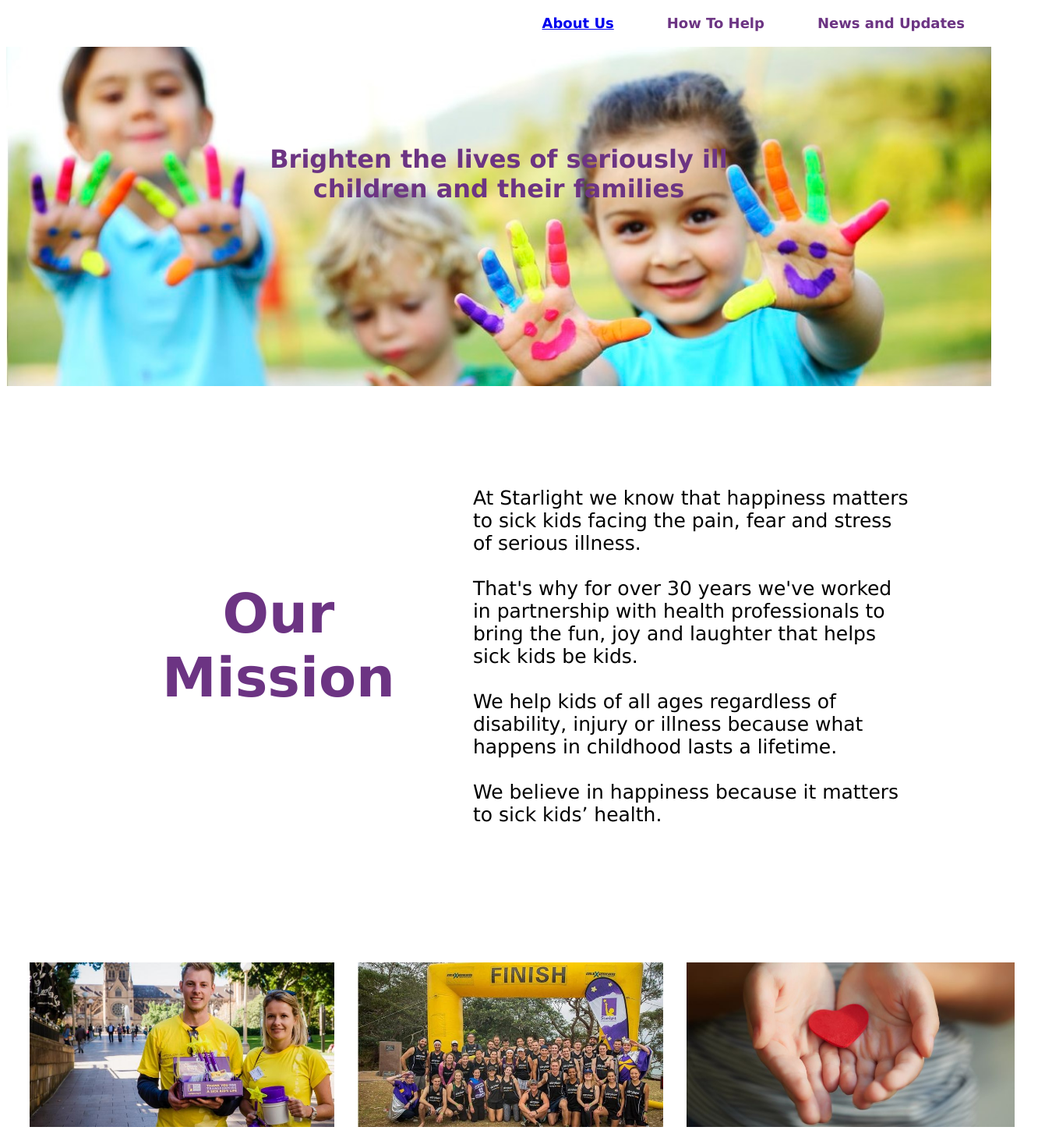
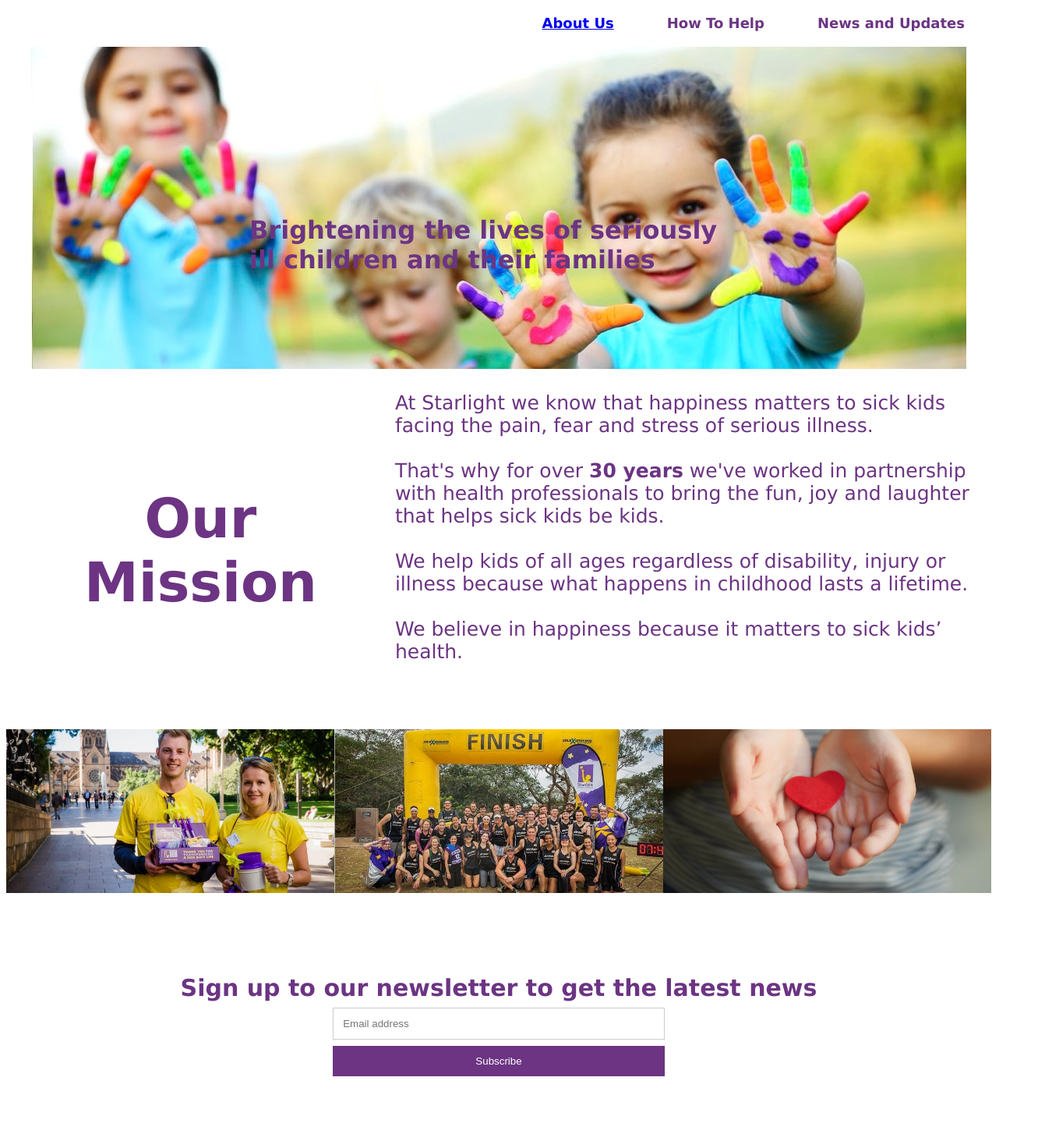
Before and after one commit to Mexican-Jesus/Starlight-Children-s-Foundation-Website, a plain HTML site: page index.html in a window 1280 px wide. Shown: the part 86-1540 px from the top of the page at 78% size, 1332 px wide, since content can reach past the window. Drawn offline with Linux system fonts and the light colour scheme; a script that the page names is missing.

Commit message:
cleanup code on landing page

```diff
--- a/aboutus.css
+++ b/aboutus.css
@@ -1,11 +1,16 @@
     .flex-container {
       display: flex;
       flex-direction: row;
+    }
+
+    #navbar {
       justify-content: flex-end;
     }
 
     .flex-container > div {
       background-color: #FFFFFF;
+      padding: 10px;
+
     }
 
     .brand {
@@ -33,7 +38,7 @@
       margin: 4px 2px;
       transition-duration: 0.4s;
       cursor: pointer;
-      font-family: verdana ;
+      font-family: verdana;
       font-weight: 900;
       font-size: 18px;
     }
@@ -48,3 +53,11 @@
       background-color: #6C3483;
       color: #FFFFFF;
     }
+
+    #ourpeople {
+      text-align: center;
+      justify-content: center;
+      font-family: verdana;
+      color:#6C3483;
+      font-size: 15px;
+    }
--- a/index.html
+++ b/index.html
@@ -13,13 +13,17 @@ Webpage for Starlight Children's foundation based on website proposal A2-->
 
   <body>
 
+
 <!--Logo-->
-    <img class='brand' src="Starlight_Logo.png" alt="Starlight Children's Foundation">
+    <img id="logo" src="Starlight_Logo.png" alt="Starlight Children's Foundation">
+
 
 <!--Nav Bar-->
-    <div class="flex-container">
+    <div id="navbar" class="flex-container">
       <div>
-        <button class="button button1"><a href="aboutus.html">About Us</a></button>
+        <button class="button button1">
+          <a href="aboutus.html">About Us</a>
+        </button>
       </div>
 
       <div>
@@ -31,24 +35,26 @@ Webpage for Starlight Children's foundation based on website proposal A2-->
       </div>
     </div>
 
+
 <!--Welcome-->
-    <div class="container">
-      <img src="Happy_Kids.jpg" alt="Starlight Kids" class="responsive">
-      <div class="centered">
-        <p style="font-size:2.5vw;">Brighten the lives of seriously ill children and their families</p>
+    <div id="banner" class="flex-container">
+      <div class="container">
+        <img src="Happy_Kids.jpg" alt="Starlight Kids" class="responsive">
+        <div id="bannertext" class="centered">Brightening the lives of seriously ill children and their families</div>
       </div>
     </div>
 
 <!--INTRO-->
-<div class="flex-container" style="padding: 100px">
-  <div>
+<div id="intro" class="flex-container">
+  <div id="title">
     <h1 class="a">Our Mission</h1>
   </div>
+
   <div>
     <p class="a">
       At Starlight we know that happiness matters to sick kids facing the pain, fear and stress of serious illness.<br>
       <br>
-      That's why for over 30 years we've worked in partnership with health professionals to bring the fun, joy and laughter that helps sick kids be kids.<br>
+      That's why for over <strong>30 years</strong> we've worked in partnership with health professionals to bring the fun, joy and laughter that helps sick kids be kids.<br>
       <br>
       We help kids of all ages regardless of disability, injury or illness because what happens in childhood lasts a lifetime.<br>
       <br>
@@ -57,30 +63,20 @@ Webpage for Starlight Children's foundation based on website proposal A2-->
   </div>
 </div>
 
+
 <!--3 choices-->
-    <div class="flex-container">
-      <div class="container2">
-        <img id="Volunteer" src="Volunteer.jpg" alt="volunteer" class="responsive" class="image">
-        <div class="middle">
-            <button class="button button1">Volunteer</button>
-        </div>
+    <div id="options" class="flex-container">
+      <div class="container">
+        <img src="Volunteer.jpg" alt="volunteer" class="responsive" class="image">
+      </div>
+      <div>
+        <img src="fundraise.jpg" alt="fundraise" class="responsive" class="image">
       </div>
 
-      <div class="container2">
-        <img id="Fundraise" src="fundraise.jpg" alt="fundraise" class="responsive" class="image">
-        <div class="middle">
-            <button class="button button1">Fundraise</button>
-        </div>
+      <div>
+        <img src="donate.jpg" alt="donate" class="responsive" class="image">
       </div>
-
-      <div class="container2">
-        <div>
-          <img id="Donate" src="donate.jpg" alt="donate" class="responsive" class="image">
-          <div class="middle">
-              <button class="button button1">Donate</button>
-          </div>
-        </div>
-      </div>
+    </div>
     </div>
 
 <!--EMAIL-->
--- a/style.css
+++ b/style.css
@@ -1,16 +1,33 @@
     .flex-container {
       display: flex;
       flex-direction: row;
+    }
+    #navbar {
       justify-content: flex-end;
+    }
+
+    #banner {
+      justify-content: center;
+    }
+    #logo {
+      width: 20%;
+      height: auto;
+    }
+
+    #options {
+      justify-content: space-around;
     }
 
     .flex-container > div {
       background-color: #FFFFFF;
     }
 
-    .brand {
-      width: 20%;
-      height: auto;
+    #intro {
+      justify-content: center;
+    }
+
+    #title {
+      text-align: center;
     }
 
     @media (max-width: 800px) {
@@ -19,7 +36,7 @@
       }
     }
 
-*   .button {
+    .button {
       border: none;
       padding: 16px 32px;
       text-align: center;
@@ -44,81 +61,34 @@
       color: #FFFFFF;
     }
 
-*   .responsive {
+
+//TEXT OVER IMAGE
+    .container {
+      position: relative;
+      text-align: center;
+    }
+
+    #bannertext {
+      color: #6C3483;
+      font-family: Verdana;
+      font-size: 2.5vw;
+      font-weight: 900;
+    }
+    .centered {
+      position: absolute;
+      top: 50%;
+      left: 50%;
+      transform: translate(-50%, -50%);
+    }
+
+    .responsive {
       width: 100%;
       max-width: 100%;
       height: auto;
     }
 
-    /* Container holding the image and the text */
-    .container {
-      position: relative;
-      text-align: center;
-      color: #6C3483;
-      font-family: verdana ;
-      font-weight: 900;
-    }
 
-    /* Centered text */
-    .centered {
-      position: absolute;
-      top: 50%;
-      left: 50%;
-      transform: translate(-50%, -90%);
-    }
-
-    .container2 {
-      position: relative;
-      width: 50%;
-    }
-
-    .image {
-      opacity: 1;
-      display: block;
-      width: 100%;
-      height: auto;
-      transition: .5s ease;
-      backface-visibility: hidden;
-    }
-
-    .middle {
-      transition: .5s ease;
-      opacity: 0;
-      position: absolute;
-      top: 55%;
-      left: 50%;
-      transform: translate(-50%, -50%);
-      -ms-transform: translate(-50%, -50%);
-      text-align: center;
-    }
-
-    .container2:hover .image {
-      opacity: 0.3;
-    }
-
-    .container2:hover .middle {
-      opacity: 1;
-    }
-
-    #Volunteer {
-      padding-top: 50px;
-      padding-right: 30px;
-      padding-left: 30px;
-    }
-
-    #Fundraise {
-      padding-top: 50px;
-      padding-right: 30px;
-      padding-left: 30px;
-    }
-
-    #Donate {
-      padding-top: 50px;
-      padding-right: 30px;
-      padding-left: 30px;
-    }
-
-    //EMAIL
+//EMAIL
     form {
       border: 3px solid #f1f1f1;
       font-family: Verdana;
@@ -169,7 +139,7 @@
     }
 
     p.a {
-      color: #000000;
+      color: #6C3483;
       font-family: verdana;
       font-size: 25px;
       text-align: left;
```
Also changed, not shown: aboutus.html (+15 -2 lines), fmcmahon.jpg (added), kcaddick.jpg (added), lbaxter.jpeg (added), lferguson.jpg (added), script.js (deleted), shenry.jpg (added).
